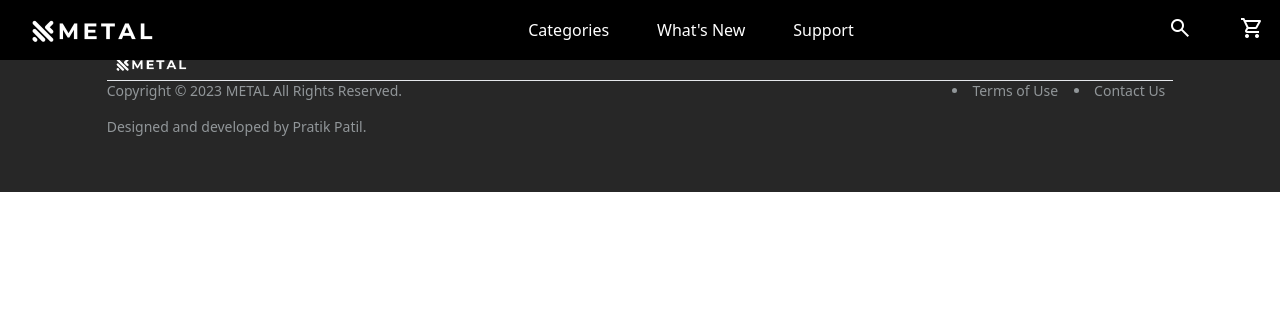
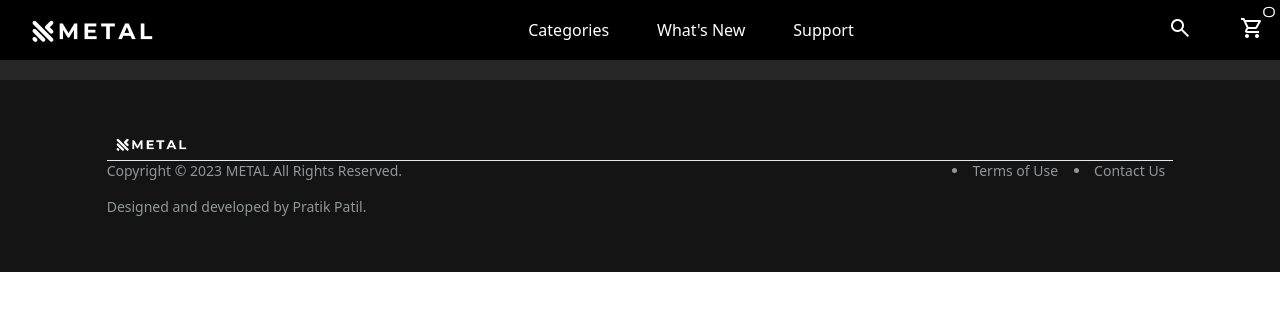
Before and after one commit to PratikPatil-Dev/METAL-Drones, a plain HTML site: page ProductDetailsPage/productDetails.html in a window 1280 px wide. Drawn offline with nearby package versions, Linux system fonts and the light colour scheme.

Commit message:
Update productDetails.html

```diff
--- a/ProductDetailsPage/productDetails.html
+++ b/ProductDetailsPage/productDetails.html
@@ -67,8 +67,11 @@
             <span class="material-symbols-outlined">search</span>
           </li>
           <li class="md:p-4 px-2 block">
-            <span class="material-symbols-outlined cursor-pointer"
-              >shopping_cart</span
+            <span class="material-symbols-outlined cursor-pointer relative
+            "
+              >shopping_cart <span id="cnt" class="absolute -right-3 -top-4 text-sm"
+                  >0</span
+                ></span
             >
           </li>
         </ul>
@@ -82,8 +85,11 @@
     </nav>
     <!-- header section  -->
     <section id="heading" class="w-full h-full relative"></section>
+    <!-- Buy section  -->
+    <section id="buyNow" class="bg-[#272727] text-white py-10"></section>
+
     <!-- footer  -->
-    <footer class="bg-[#272727] text-white w-full h-48 flex items-baseline">
+    <footer class="bg-[#141414] text-white w-full h-48 flex items-baseline">
       <div class="w-10/12 bg-green m-auto">
         <div class="flex justify-between">
           <div class="flex">
```
